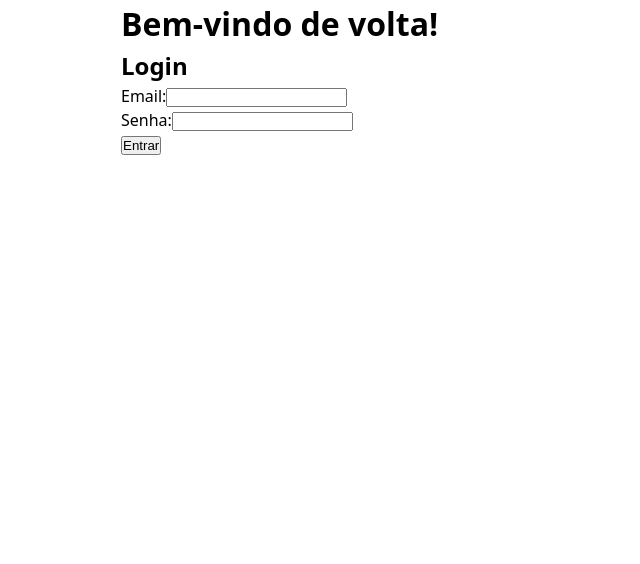
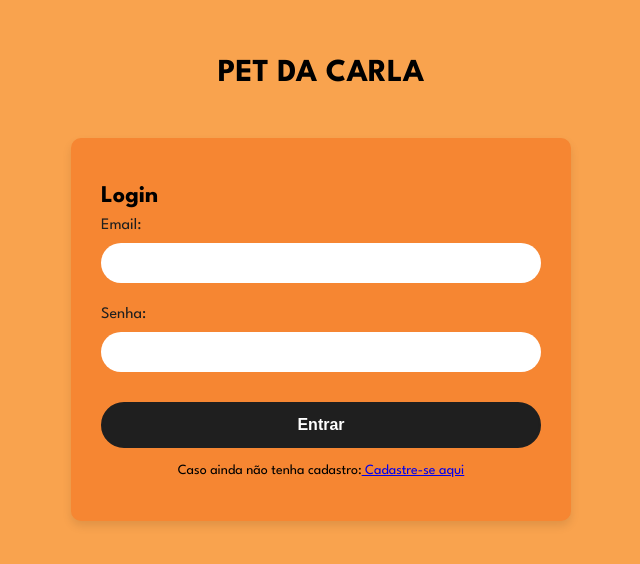
Before and after one commit to GuilhermeRocha0/petshop_web, a React (Vite) app: page /login in a window 1280 px wide. Shown: the top 564 px of the page, without its empty margins (319-959 px from the left). Built offline with nearby package versions, Linux system fonts and the light colour scheme.

Commit message:
login e cadastro

```diff
--- a/src/components/LoginForm.jsx
+++ b/src/components/LoginForm.jsx
@@ -1,6 +1,6 @@
 import React, { useState } from 'react'
 import api from '../services/api'
-import { useNavigate } from 'react-router-dom'
+import { useNavigate, Link} from 'react-router-dom'
 
 const LoginForm = () => {
   const navigate = useNavigate()
@@ -62,8 +62,13 @@ const LoginForm = () => {
           required
         />
       </div>
-
-      <button type="submit">Entrar</button>
+      <div class="button-container">
+        <button type="submit" class="entrar">Entrar</button>
+          <p>
+            Caso ainda não tenha cadastro:
+            <Link to="/cadastrar"> Cadastre-se aqui</Link>
+          </p>
+      </div>
     </form>
   )
 }
--- a/src/components/RegisterUserForm.jsx
+++ b/src/components/RegisterUserForm.jsx
@@ -1,5 +1,6 @@
 import React, { useState } from 'react'
 import api from '../services/api'
+import { useNavigate, Link} from 'react-router-dom'
 
 const RegisterUserForm = () => {
   const [formData, setFormData] = useState({
@@ -103,7 +104,13 @@ const RegisterUserForm = () => {
         />
       </div>
 
-      <button type="submit">Cadastrar</button>
+      <div class="button-container">
+        <button type="submit" >Cadastrar</button>
+        <p>
+            Caso já tenha cadastro:
+            <Link to="/login"> faça login aqui</Link>
+          </p>
+      </div>
     </form>
   )
 }
--- a/src/pages/Login/index.jsx
+++ b/src/pages/Login/index.jsx
@@ -3,7 +3,7 @@ import { useNavigate } from 'react-router-dom'
 
 import LoginForm from '../../components/LoginForm'
 import { isAuthenticated } from '../../utils/auth'
-
+import '../../styles/login.css'
 const Login = () => {
   const navigate = useNavigate() // 👈 Adicione isso aqui
 
@@ -14,9 +14,12 @@ const Login = () => {
   }, [navigate])
 
   return (
-    <div style={{ maxWidth: '400px', margin: '0 auto' }}>
-      <h1>Bem-vindo de volta!</h1>
-      <LoginForm />
+
+    <div class="login-page">
+      <h1>PET DA CARLA</h1>
+      <div class="login-box">
+        <LoginForm />
+      </div>
     </div>
   )
 }
--- a/src/pages/RegisterUser/index.jsx
+++ b/src/pages/RegisterUser/index.jsx
@@ -3,6 +3,7 @@ import { useNavigate } from 'react-router-dom'
 
 import RegisterUserForm from '../../components/RegisterUserForm'
 import { isAuthenticated } from '../../utils/auth'
+import '../../styles/login.css'
 
 const RegisterUser = () => {
   const navigate = useNavigate()
@@ -14,9 +15,15 @@ const RegisterUser = () => {
   }, [navigate])
 
   return (
-    <div style={{ maxWidth: '400px', margin: '0 auto' }}>
-      <h1>Teste</h1>
-      <RegisterUserForm />
+
+
+
+    <div className='login-page'>
+      <h1>Pet da Carla</h1>
+      <div className='login-box'>
+        <RegisterUserForm />
+      </div>
+
     </div>
   )
 }
--- /dev/null
+++ b/src/styles/Login.css
@@ -0,0 +1,95 @@
+@import url('https://fonts.googleapis.com/css2?family=League+Spartan:wght@400;700&display=swap');
+
+body {
+    margin: 0;
+    padding: 0;
+    font-family: 'League Spartan', sans-serif;
+    background-color: #f9a34e;
+  }
+
+
+  .login-page {
+    display: flex;
+    flex-direction: column;
+    align-items: center;
+    padding-top: 50px;
+  }
+
+  .login-page h1 {
+
+    font-size: 32px;
+    font-weight: 800;
+    margin-bottom: 40px;
+  }
+
+
+  .login-box {
+
+    background-color: #f68632;
+    padding: 40px 30px;
+    border-radius: 10px;
+    width: 100%;
+    max-width: 500px;
+    box-shadow: 0 5px 10px rgba(0, 0, 0, 0.1);
+  }
+
+
+  .login-box label {
+    display: block;
+    font-weight: 500;
+    margin-bottom: 5px;
+    color: #1f1f1f;
+  }
+
+  .login-box input {
+    width: 100%;
+    padding: 12px;
+    border-radius: 25px;
+    border: none;
+    outline: none;
+    background-color: #fff;
+    font-size: 14px;
+    margin-bottom: 20px;
+    box-sizing: border-box;
+  }
+
+
+  .button-container {
+    display: flex;
+    flex-direction: column;
+    gap: 12px;
+    margin-top: 10px;
+  }
+
+  button {
+    padding: 12px;
+    font-size: 16px;
+    font-weight: 600;
+    border: 2px solid #1f1f1f;
+    border-radius: 25px;
+    cursor: pointer;
+    display: flex;
+    justify-content: center;
+    align-items: center;
+    gap: 10px;
+    color: #fff;
+    background-color: #1f1f1f;
+    transition: 0.3s;
+
+  }
+
+
+
+  button:hover {
+    background-color: transparent;
+    color: black;
+  border: 2px solid black;
+  border-radius: 30px;
+
+  }
+
+
+  p {
+    text-align: center;
+    font-size: 14px;
+  }
```
